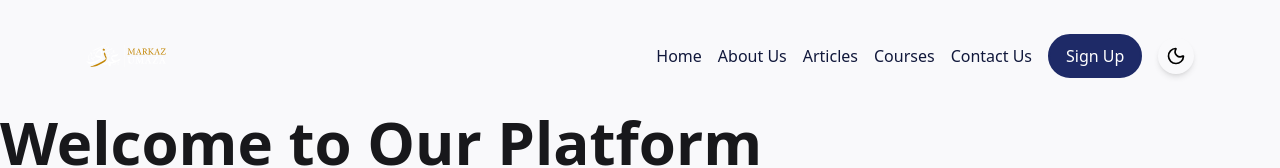
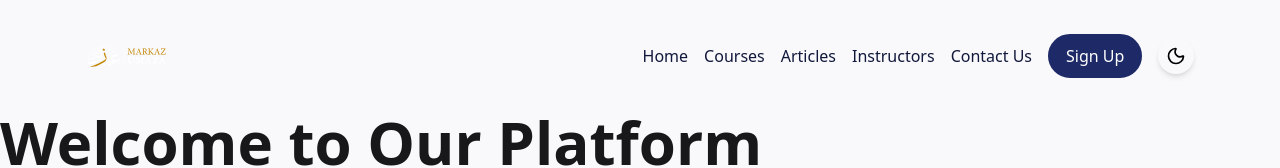
Before and after one commit to AymenS02/markaz-umaza, a Next.js app: page / in a window 1280 px wide. Shown: the top 168 px of the page. Built offline with nearby package versions, Linux system fonts and the light colour scheme; a web font is replaced by a local one.

Commit message:
Update Header.jsx

```diff
--- a/app/components/Header.jsx
+++ b/app/components/Header.jsx
@@ -53,11 +53,11 @@ const Header = () => {
           </Link>
 
           <Link
-            href="/about"
+            href="/courses"
             className="hover:scale-105 transition-transform font-medium"
             style={{ color: 'var(--color-foreground)' }}
           >
-            About Us
+            Courses
           </Link>
 
           <Link
@@ -71,11 +71,11 @@ const Header = () => {
           {/* Show 'Courses' in the main nav only if user not logged in */}
           {!user && (
             <Link
-              href="/courses"
+              href="/instructors"
               className="hover:scale-105 transition-transform font-medium"
               style={{ color: 'var(--color-foreground)' }}
             >
-              Courses
+              Instructors
             </Link>
           )}
 
```
